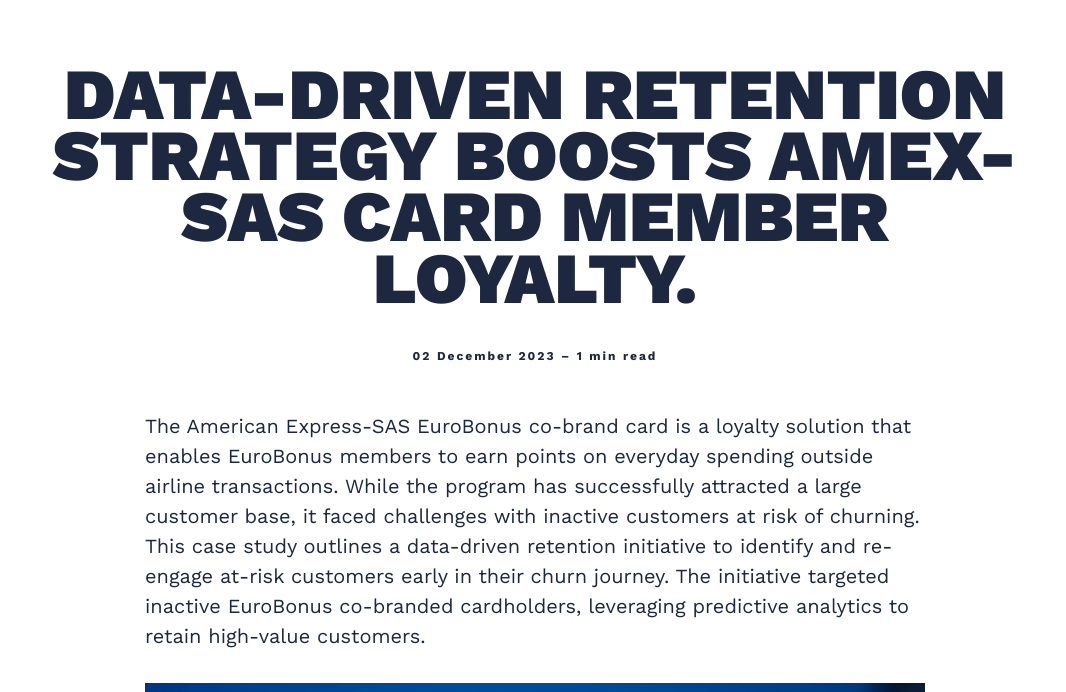
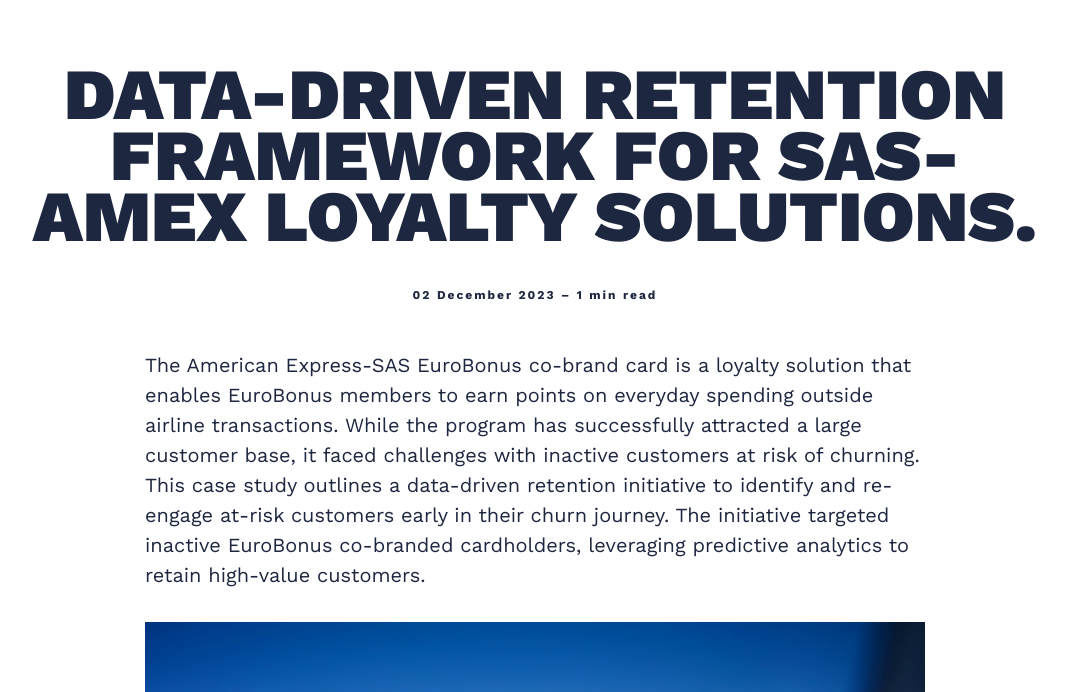
Before and after one commit to kargam0167/kargam0167.github.io, a Jekyll site: the page built from _posts/2018-11-12-do-what-you-can-with-what-you-have-where-you-are.markdown, in a window 1280 px wide and 900 px high, scrolled down 556 px, cut to the strip 208-900 px from the top of the window. Shown: the whole strip, without its empty margins (105-1171 px from the left). Built offline with Jekyll 4.4.1, drawn with Linux system fonts in a browser that asks for light colours; nearby versions of some CDN libraries.

Commit message:
Update 2018-11-12-do-what-you-can-with-what-you-have-where-you-are.markdown

```diff
--- a/_posts/2018-11-12-do-what-you-can-with-what-you-have-where-you-are.markdown
+++ b/_posts/2018-11-12-do-what-you-can-with-what-you-have-where-you-are.markdown
@@ -1,6 +1,6 @@
 ---
 layout: post
-title:  Data-Driven Retention Strategy Boosts Amex-SAS Card Member Loyalty.
+title:  Data-Driven Retention Framework for SAS-AMEX Loyalty Solutions.
 description: American Express-SAS EuroBonus Co-Brand Partnership Case Study.
 date:   2023-12-02 10:01:35 +0300
 image:  '/images/07.jpg'
```
